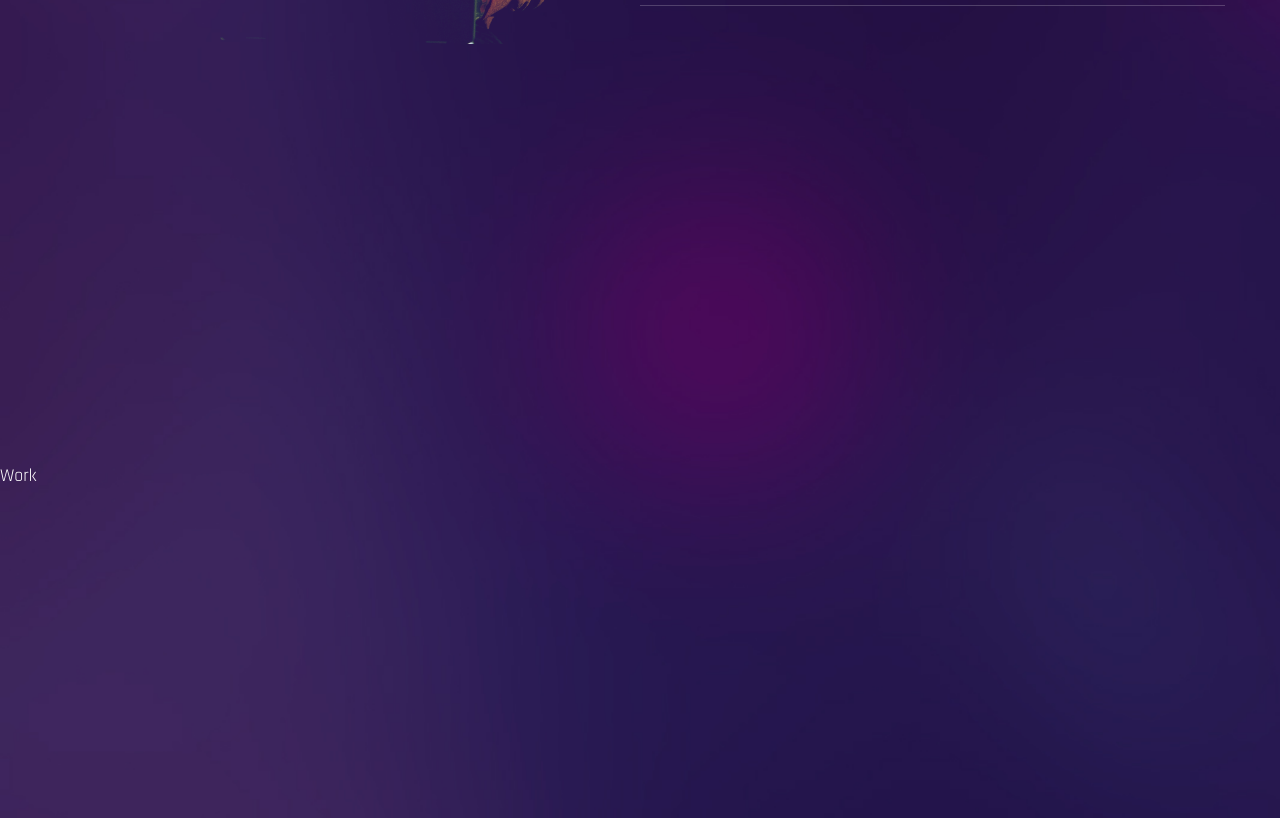
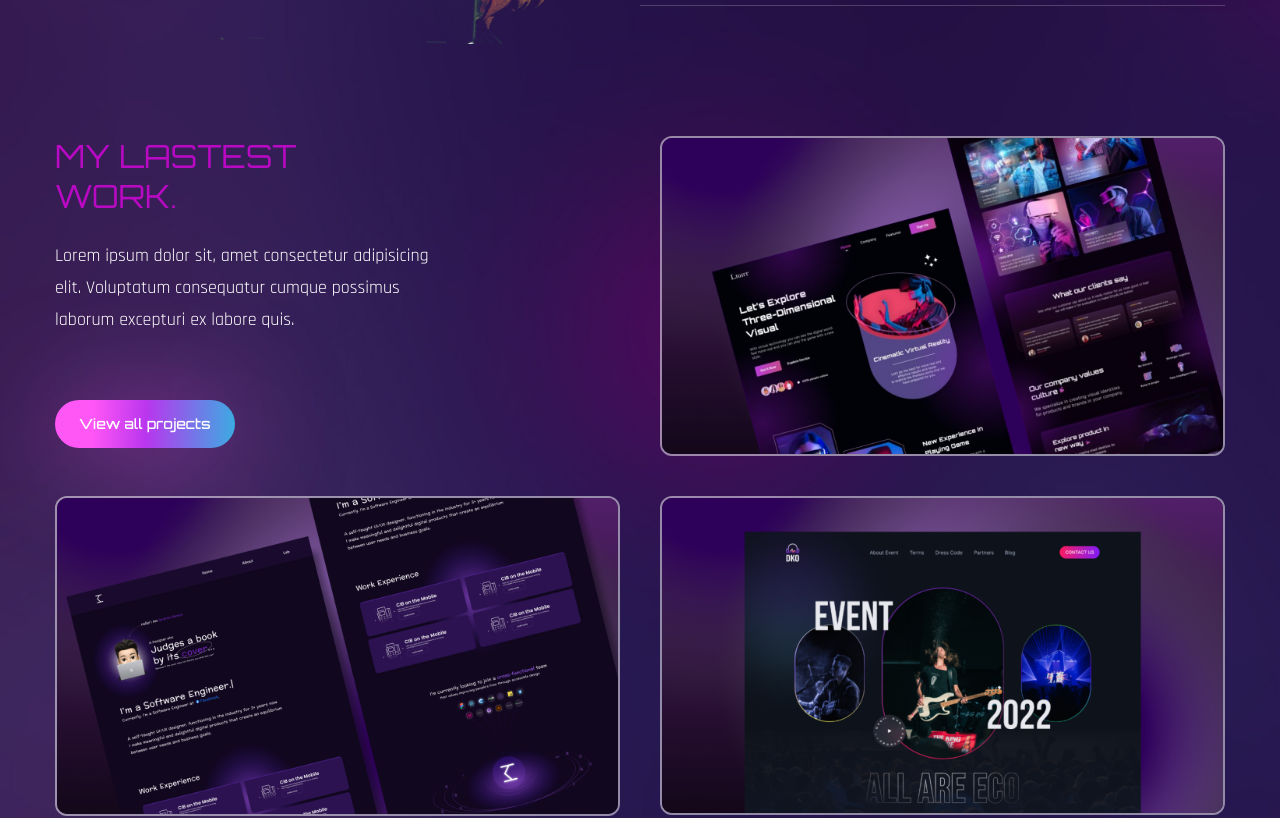
Before and after one commit to ferpalacios9/myPortfolio-fernando, a React (Create React App) app: page / in a window 1280 px wide. Shown: the part 2260-3078 px from the top of the page. Built offline with nearby package versions, Linux system fonts and the light colour scheme; the HTML template or start-up script is replaced by a standard one; a web font is replaced by a local one.

Commit message:
Section Work draft

```diff
--- a/src/components/Services.js
+++ b/src/components/Services.js
@@ -12,25 +12,25 @@
   {
     name: 'UI/UX Design',
     description:
-      'Lorem ipsum dolor sit amet consectetur adipisicing elit. Impedit dolor, suscipit ipsam unde cupiditate error atque sit, non minima tempora enim nesciunt assumenda.',
+      'Lorem ipsum dolor sit amet consectetur adipisicing elit. Impedit dolor, suscipit ipsam unde cupiditate error atque sit.',
     link: 'Learn more',
   },
   {
     name: 'Development',
     description:
-      'Lorem ipsum dolor sit amet consectetur adipisicing elit. Impedit dolor, suscipit ipsam unde cupiditate error atque sit, non minima tempora enim nesciunt assumenda.',
+      'Lorem ipsum dolor sit amet consectetur adipisicing elit. Impedit dolor, suscipit ipsam unde cupiditate error atque sit.',
     link: 'Learn more',
   },
   {
     name: 'Digital Marketing',
     description:
-      'Lorem ipsum dolor sit amet consectetur adipisicing elit. Impedit dolor, suscipit ipsam unde cupiditate error atque sit, non minima tempora enim nesciunt assumenda.',
+      'Lorem ipsum dolor sit amet consectetur adipisicing elit. Impedit dolor, suscipit ipsam unde cupiditate error atque sit.',
     link: 'Learn more',
   },
   {
     name: 'Product Branding',
     description:
-      'Lorem ipsum dolor sit amet consectetur adipisicing elit. Impedit dolor, suscipit ipsam unde cupiditate error atque sit, non minima tempora enim nesciunt assumenda.',
+      'Lorem ipsum dolor sit amet consectetur adipisicing elit. Impedit dolor, suscipit ipsam unde cupiditate error atque sit.',
     link: 'Learn more',
   },
 ]
--- a/src/components/Work.js
+++ b/src/components/Work.js
@@ -1,7 +1,104 @@
 import React from 'react';
+// motion
+import { motion } from 'framer-motion';
+// variants
+import { fadeIn } from '../variants';
+// img
+import Img1 from '../assets/portfolio-img1.png';
+import Img2 from '../assets/portfolio-img2.png';
+import Img3 from '../assets/portfolio-img3.png';
 
 const Work = () => {
-  return <div className='section' id='work'>Work</div>;
+  return (
+  <section className='section' id='work'>
+    <div className='container mx-auto'>
+      <div className='flex flex-col lg:flex-row gap-x-10'>
+        <motion.div
+          variants={fadeIn('right', 0.3)}
+          initial='hidden'
+          whileInView={'show'}
+          viewport={{ once: false, amount: 0.3 }}
+          className='flex-1 flex flex-col gap-y-12 mb-10 lg:mb-0'>
+          {/* text */}
+          <div>
+            <h2 className='h2 leading-tight text-accent'>
+              My Lastest <br />
+              Work.
+            </h2>
+            <p className='max-w-sm mb-16'>
+              Lorem ipsum dolor sit, amet consectetur adipisicing elit. Voluptatum consequatur cumque possimus laborum excepturi ex labore quis.
+            </p>
+            <button className='btn btn-sm'>View all projects</button>
+          </div>
+          {/* image */}
+          <div className='group relative overflow-hidden border-2 border-white/50 rounded-xl'>
+            {/* overlay */}
+            <div className='group-hover:bg-black/70 w-full h-full absolute z-40 transition-all duration-300'></div>
+            {/* img */}
+            <img
+              className='group-hover:scale-125 transation-all duration-500'
+              src={Img1}
+              alt=''
+            />
+            {/* pretitle */}
+            <div className='absolute -bottom-full left-12 group-hover:bottom-24 transation-all duration-500 z-50' >
+              <span className='text-gradient'>UI/UX Design</span>
+            </div>
+            {/* title */}
+            <div className='absolute -bottom-full left-12 group-hover:bottom-14 transation-all duration-700 z-50'>
+              <span className='text-3xl text-white'>Project Title</span>
+            </div>
+          </div>
+        </motion.div>
+        <motion.div
+          variants={fadeIn('left', 0.2)}
+          initial='hidden'
+          whileInView={'show'}
+          viewport={{ once: false, amount: 0.3 }}
+          className='flex-1 flex flex-col gap-y-10'>
+          {/* image */}
+          <div className='group relative overflow-hidden border-2 border-white/50 rounded-xl'>
+            {/* overlay */}
+            <div className='group-hover:bg-black/70 w-full h-full absolute z-40 transition-all duration-300'></div>
+            {/* img */}
+            <img
+              className='group-hover:scale-125 transation-all duration-500'
+              src={Img2}
+              alt=''
+            />
+            {/* pretitle */}
+            <div className='absolute -bottom-full left-12 group-hover:bottom-24 transation-all duration-500 z-50' >
+              <span className='text-gradient'>UI/UX Design</span>
+            </div>
+            {/* title */}
+            <div className='absolute -bottom-full left-12 group-hover:bottom-14 transation-all duration-700 z-50'>
+              <span className='text-3xl text-white'>Project Title</span>
+            </div>
+          </div>
+          {/* image */}
+          <div className='group relative overflow-hidden border-2 border-white/50 rounded-xl'>
+            {/* overlay */}
+            <div className='group-hover:bg-black/70 w-full h-full absolute z-40 transition-all duration-300'></div>
+            {/* img */}
+            <img
+              className='group-hover:scale-125 transation-all duration-500'
+              src={Img3}
+              alt=''
+            />
+            {/* pretitle */}
+            <div className='absolute -bottom-full left-12 group-hover:bottom-24 transation-all duration-500 z-50' >
+              <span className='text-gradient'>UI/UX Design</span>
+            </div>
+            {/* title */}
+            <div className='absolute -bottom-full left-12 group-hover:bottom-14 transation-all duration-700 z-50'>
+              <span className='text-3xl text-white'>Project Title</span>
+            </div>
+          </div>
+        </motion.div>
+      </div>
+    </div>
+  </section>
+  );
 };
 
 export default Work;
```
